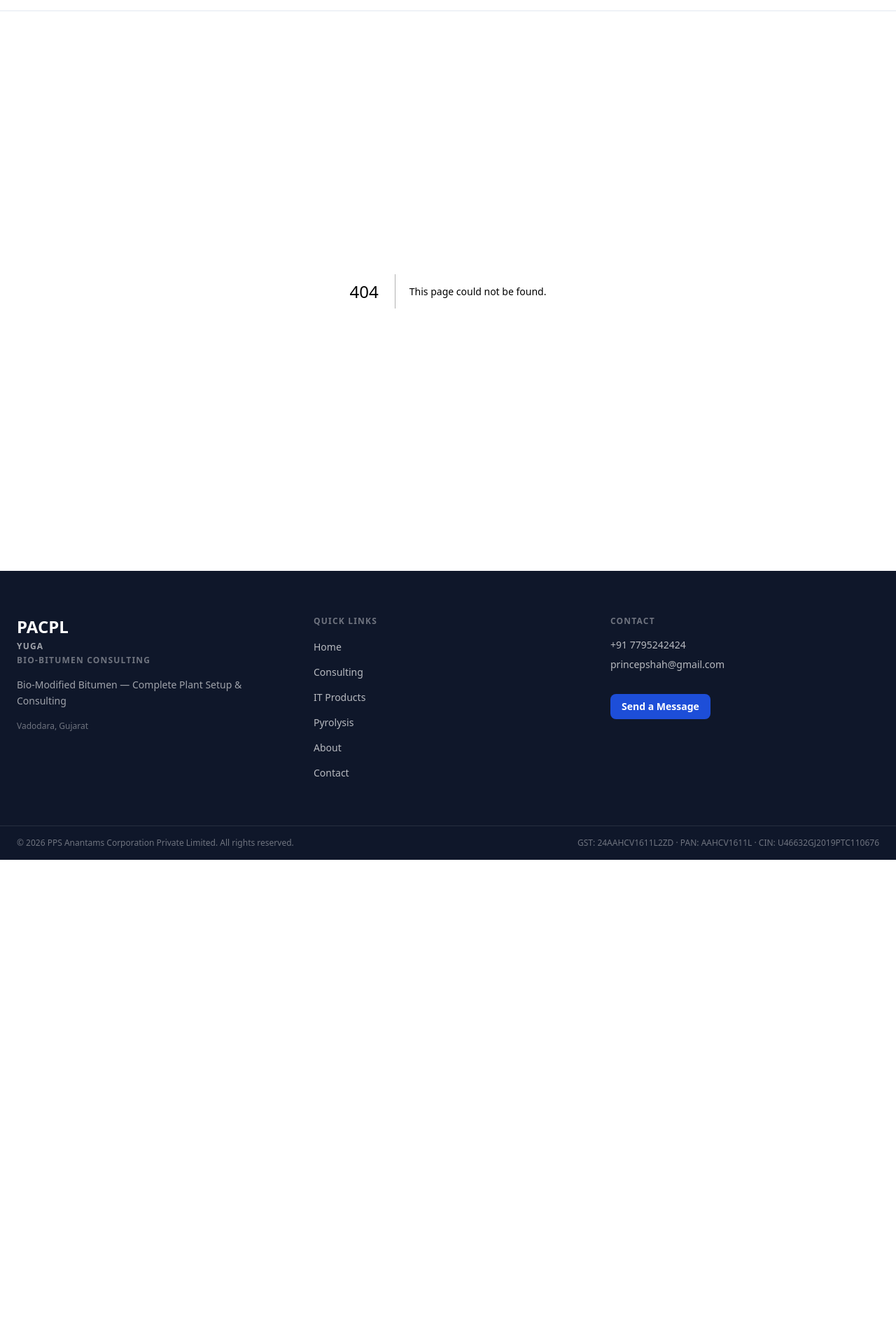
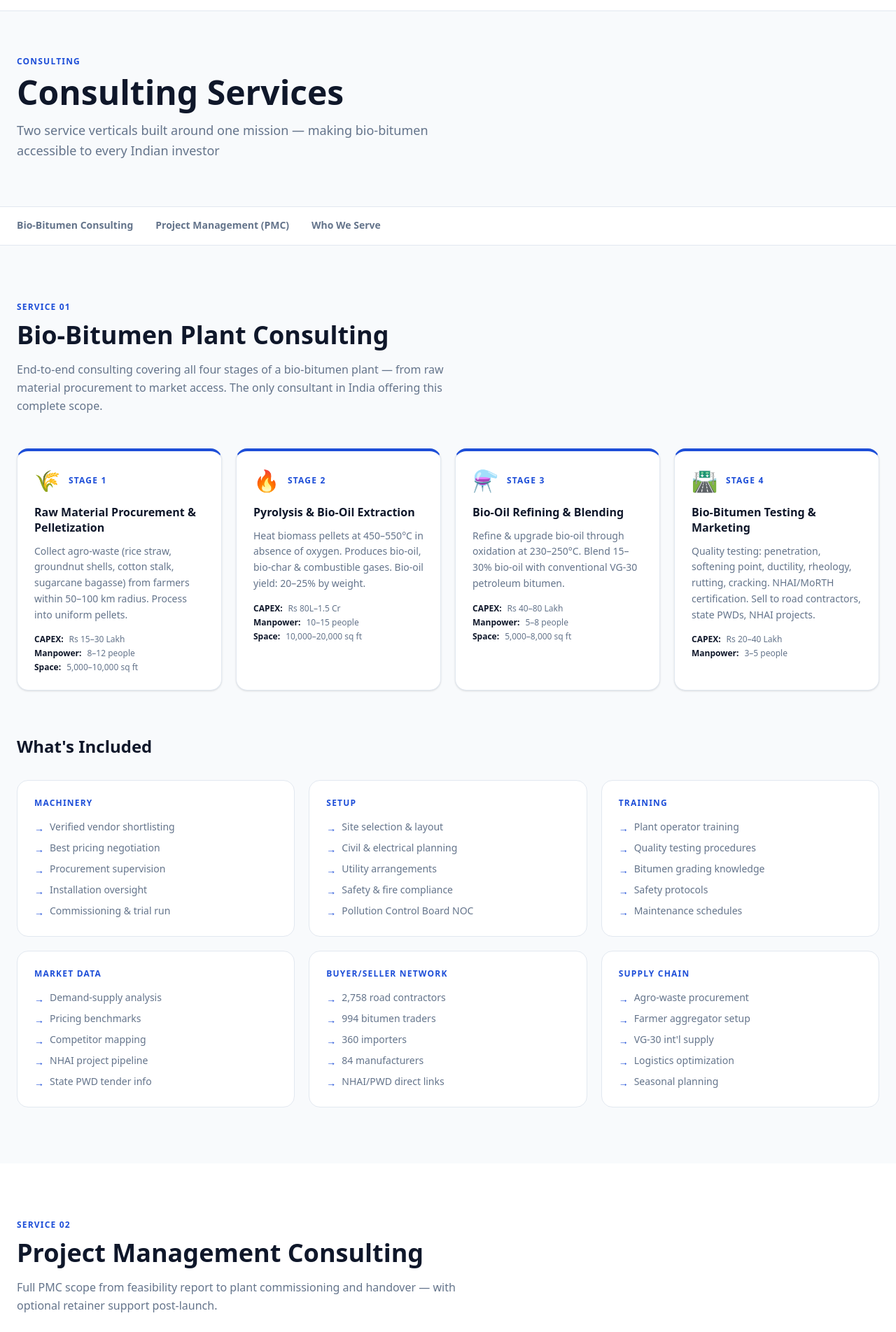
Before and after one commit to pacpltradingdesk-dotcom/yuga-website, a Next.js app: page /consulting in a window 1280 px wide. Before the commit this address had no page. Shown: the part 56-1960 px from the top of the page at 70% size. Before the commit the page ends 1285 px from the top, so only its background shows below. Built offline with nearby package versions, Linux system fonts and the light colour scheme.

Commit message:
feat: add Consulting page with bio-bitumen, PMC, and audience sections

```diff
--- /dev/null
+++ b/app/consulting/page.tsx
@@ -0,0 +1,130 @@
+// app/consulting/page.tsx
+import type { Metadata } from "next";
+import PageHeader from "@/components/PageHeader";
+import StageCard from "@/components/StageCard";
+import ConsultingServiceCard from "@/components/ConsultingServiceCard";
+import PmcServiceCard from "@/components/PmcServiceCard";
+import TargetAudienceCard from "@/components/TargetAudienceCard";
+import CtaStrip from "@/components/CtaStrip";
+import {
+  FOUR_STAGES,
+  CONSULTING_SERVICES,
+  PMC_SERVICES,
+  TARGET_AUDIENCES,
+} from "@/lib/company-data";
+
+export const metadata: Metadata = {
+  title: "Consulting Services — PACPL",
+  description:
+    "Bio-bitumen plant consulting and project management. End-to-end A-to-Z service from site selection to commercial production and buyer network access.",
+};
+
+export default function ConsultingPage() {
+  return (
+    <>
+      <PageHeader
+        title="Consulting Services"
+        subtitle="Two service verticals built around one mission — making bio-bitumen accessible to every Indian investor"
+        breadcrumb="Consulting"
+      />
+
+      {/* Sticky tab nav */}
+      <nav
+        className="sticky top-[72px] z-40 bg-white border-b border-border"
+        aria-label="Consulting sections"
+      >
+        <div className="max-w-7xl mx-auto px-6 flex gap-8 overflow-x-auto">
+          {[
+            { href: "#bio-bitumen", label: "Bio-Bitumen Consulting" },
+            { href: "#pmc", label: "Project Management (PMC)" },
+            { href: "#audience", label: "Who We Serve" },
+          ].map(({ href, label }) => (
+            <a
+              key={href}
+              href={href}
+              className="shrink-0 py-4 text-sm font-semibold text-secondary hover:text-accent border-b-2 border-transparent hover:border-accent transition-colors"
+            >
+              {label}
+            </a>
+          ))}
+        </div>
+      </nav>
+
+      {/* Bio-Bitumen Section */}
+      <section id="bio-bitumen" className="bg-surface py-20 px-6 scroll-mt-36">
+        <div className="max-w-7xl mx-auto">
+          <p className="text-accent text-xs font-semibold uppercase tracking-widest mb-3">
+            Service 01
+          </p>
+          <h2 className="font-display text-3xl md:text-4xl text-primary font-bold mb-4">
+            Bio-Bitumen Plant Consulting
+          </h2>
+          <p className="text-secondary max-w-2xl mb-12 leading-relaxed">
+            End-to-end consulting covering all four stages of a bio-bitumen plant — from raw material
+            procurement to market access. The only consultant in India offering this complete scope.
+          </p>
+          <div className="grid md:grid-cols-2 lg:grid-cols-4 gap-5 mb-16">
+            {FOUR_STAGES.map((stage) => (
+              <StageCard key={stage.stage} stage={stage} />
+            ))}
+          </div>
+          <h3 className="font-display text-2xl text-primary font-bold mb-8">What&apos;s Included</h3>
+          <div className="grid md:grid-cols-2 lg:grid-cols-3 gap-5">
+            {Object.entries(CONSULTING_SERVICES).map(([category, items]) => (
+              <ConsultingServiceCard key={category} category={category} items={items} />
+            ))}
+          </div>
+        </div>
+      </section>
+
+      {/* PMC Section */}
+      <section id="pmc" className="bg-white py-20 px-6 scroll-mt-36">
+        <div className="max-w-7xl mx-auto">
+          <p className="text-accent text-xs font-semibold uppercase tracking-widest mb-3">
+            Service 02
+          </p>
+          <h2 className="font-display text-3xl md:text-4xl text-primary font-bold mb-4">
+            Project Management Consulting
+          </h2>
+          <p className="text-secondary max-w-2xl mb-12 leading-relaxed">
+            Full PMC scope from feasibility report to plant commissioning and handover — with optional
+            retainer support post-launch.
+          </p>
+          <div className="grid md:grid-cols-2 gap-5">
+            {PMC_SERVICES.map((service) => (
+              <PmcServiceCard key={service.category} service={service} />
+            ))}
+          </div>
+        </div>
+      </section>
+
+      {/* Target Audience Section */}
+      <section id="audience" className="bg-surface py-20 px-6 scroll-mt-36">
+        <div className="max-w-7xl mx-auto">
+          <p className="text-accent text-xs font-semibold uppercase tracking-widest mb-3">
+            Who We Serve
+          </p>
+          <h2 className="font-display text-3xl md:text-4xl text-primary font-bold mb-4">
+            Which Investor Type Are You?
+          </h2>
+          <p className="text-secondary max-w-2xl mb-12 leading-relaxed">
+            Our consulting scope adapts to your starting point — whether you&apos;re a new investor or an
+            existing operator looking to add bio-bitumen.
+          </p>
+          <div className="grid md:grid-cols-2 lg:grid-cols-3 gap-5">
+            {TARGET_AUDIENCES.map((audience) => (
+              <TargetAudienceCard key={audience.type} audience={audience} />
+            ))}
+          </div>
+        </div>
+      </section>
+
+      <CtaStrip
+        heading="Which Service Do You Need?"
+        subtext="Tell us about your project and we'll recommend the right scope."
+        buttonLabel="Get in Touch"
+        buttonHref="/contact"
+      />
+    </>
+  );
+}
```
